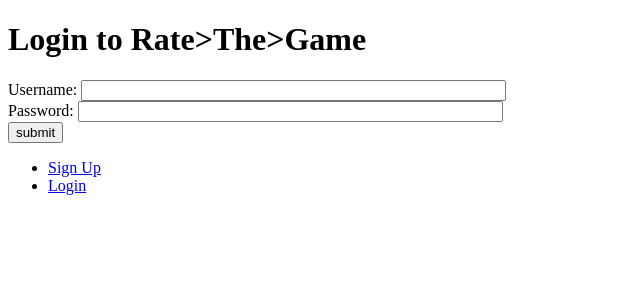
After one commit to harshkheskani/rate_the_game, a Django app: page /rate_the_game_app/login/ in a window 1280 px wide. The commit adds this page. Shown: the top 300 px of the page, without its empty margins (0-640 px from the left). Run offline with Django 3.2, Linux system fonts and the light colour scheme.

Commit message:
added login template and view, also added a link to it in the base.html.

```diff
--- a/rate_the_game_app/urls.py
+++ b/rate_the_game_app/urls.py
@@ -12,4 +12,5 @@ app_name = 'rate_the_game_app'
 
 urlpatterns = [
         path('register/', views.register, name='register'),
+        path('login/', views.user_login, name='login'),
         ]
--- a/rate_the_game_app/views.py
+++ b/rate_the_game_app/views.py
@@ -1,5 +1,10 @@
 from django.shortcuts import render
 from rate_the_game_app.forms import UserForm, UserProfileForm
+from django.http import HttpResponse
+from django.contrib.auth import authenticate, login, logout
+from django.shortcuts import redirect
+from django.contrib.auth.decorators import login_required
+from django.urls import reverse
 
 # Create your views here.
 def register(request):
@@ -54,3 +59,50 @@ def register(request):
                   context = {'user_form': user_form,
                              'profile_form': profile_form,
                              'registered': registered})
+
+def user_login(request):
+    #if HTTP POST, try pull relevant info
+    if request.method == 'POST':
+        #Gather username & password from login form
+        #We use request.POST.get('<variable>') instead of request.POST['<variable>']
+        #because the former returns None if the value doesn't exist and the latter raises an error
+        username = request.POST.get('username')
+        password = request.POST.get('password')
+
+        #use djangos machinery to see if username/password combo is valid
+        #returns a user object if it is
+        user = authenticate(username=username, password=password)
+
+        #if we have user object-details are correct
+        #if None, no user with credentials was found
+        if user:
+            #is account still active?
+            if user.is_active:
+                #if account is valid and active, log in and send to homepage
+                login(request, user)
+                return redirect(reverse('rate_the_game_app:index'))
+            else:
+                #inactive account - no log in!
+                return HttpResponse("Your Rate>The>Game account is disabled.")
+        else:
+            #bad login details - no log in!
+            print(f"Invalid login details: {username}, {password}")
+            return HttpResponse("Invalid login details supplied.")
+
+    #no POST request so display login form.
+    #this scenario would most likely be a HTTP GET
+    else:
+        #no context vars to pass
+        return render(request, 'rate_the_game_app/login.html')
+
+"""@login_required
+def restricted(request):
+    return render(request, 'rango/restricted.html')"""
+
+
+#User login_required() to ensure only those logged in can access
+@login_required
+def user_logout(request):
+    #since we know user is logged in, we can log them out.
+    logout(request)
+    return redirect(reverse('rate_the_game_app:index'))
--- a/templates/rate_the_game_app/base.html
+++ b/templates/rate_the_game_app/base.html
@@ -19,6 +19,7 @@
 		<div>
 			<ul>
 				<li><a href="{% url 'rate_the_game_app:register' %}">Sign Up</a></li>
+				<li><a href="{% url 'rate_the_game_app:login' %}">Login</a></li>
 			</ul>
 		</div>
     </body>
--- /dev/null
+++ b/templates/rate_the_game_app/login.html
@@ -0,0 +1,18 @@
+{% extends 'rate_the_game_app/base.html' %}
+{% load staticfiles %}
+
+{% block title_block %}
+	Login
+{% endblock %}
+
+{% block body_block %}
+<h1>Login to Rate>The>Game</h1>
+<form id="login_form" method="post" action="{% url 'rate_the_game_app:login' %}">
+	{% csrf_token %}
+	Username: <input type="text" name="username" value="" size="50" />
+	<br />
+	Password: <input type="password" name="password" value="" size="50" />
+	<br />
+	<input type="submit" value="submit" />
+</form>
+{% endblock %}
```
